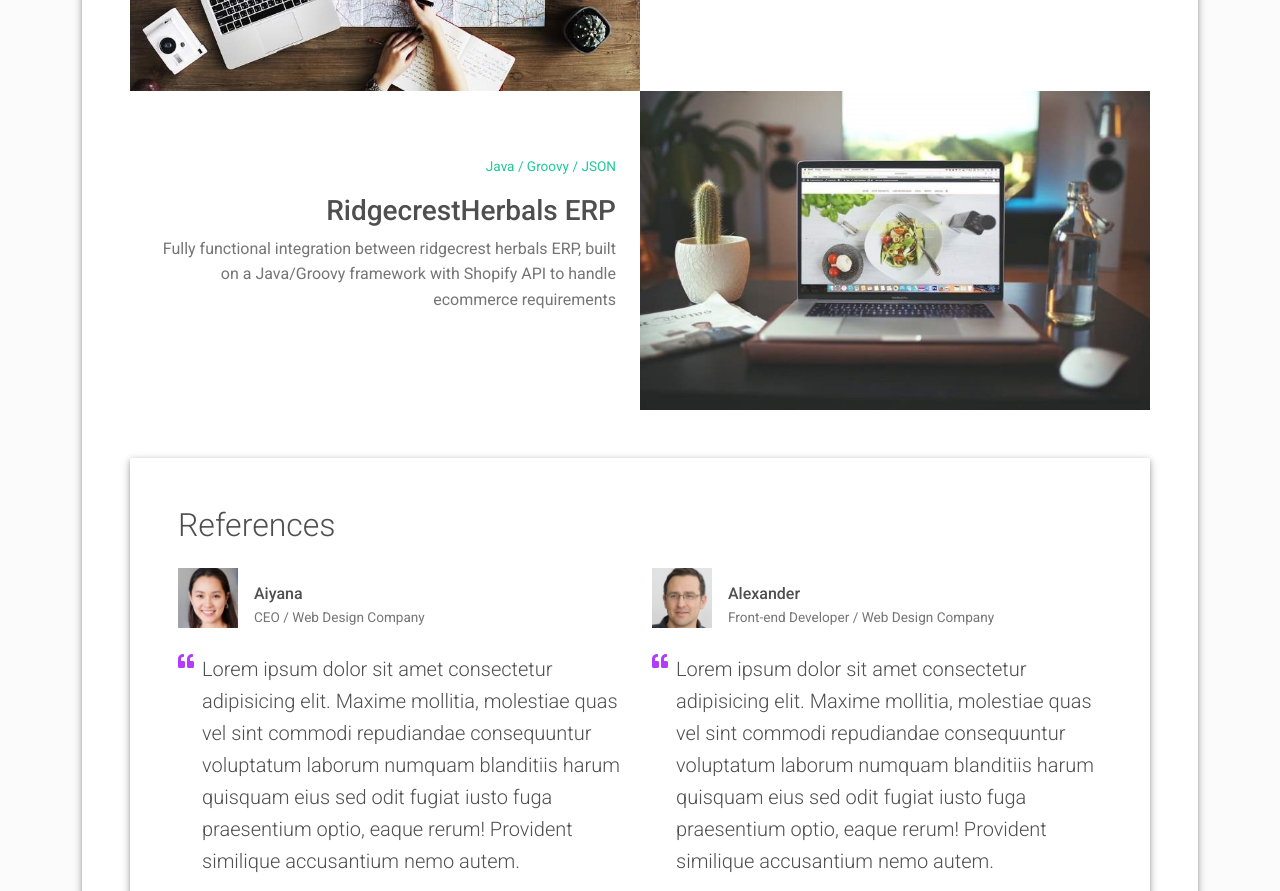
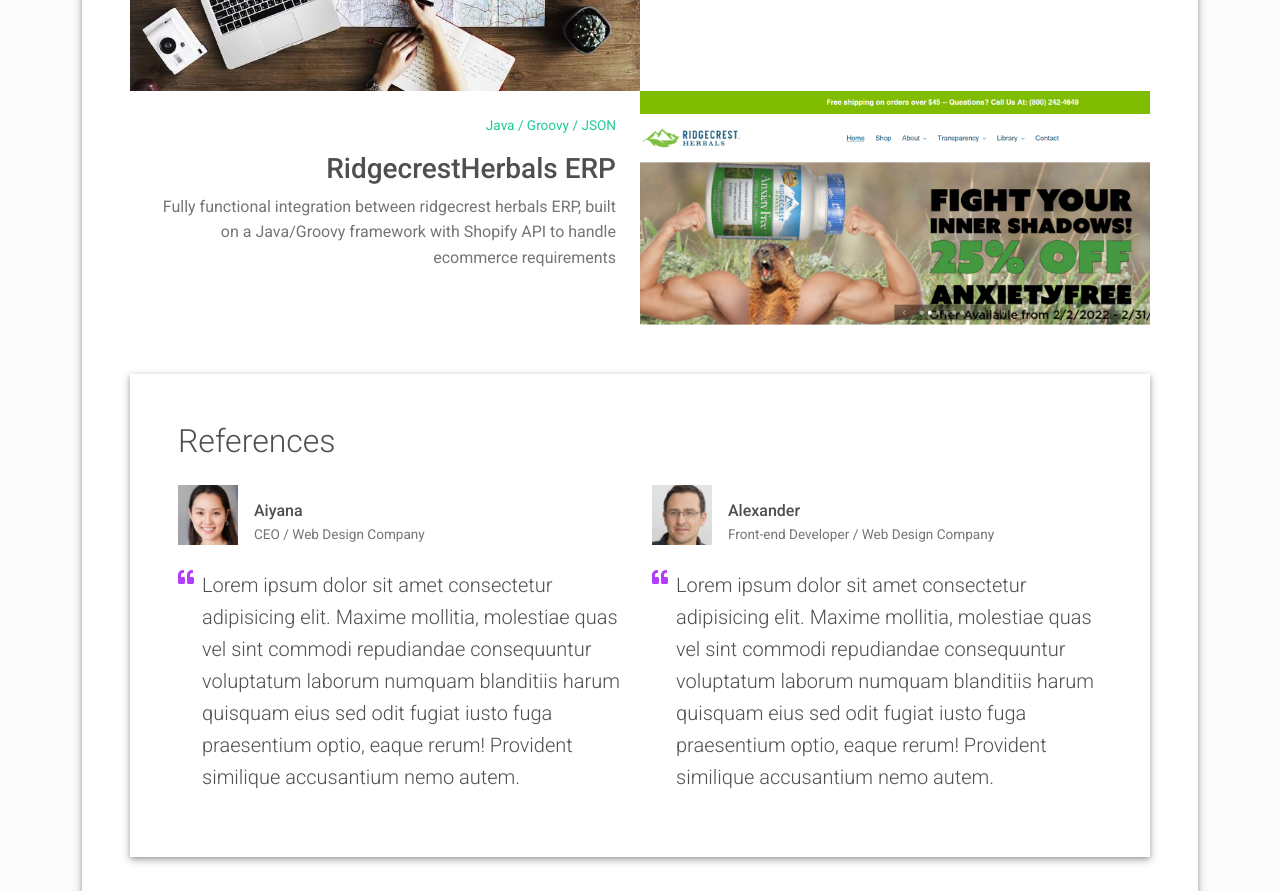
Before and after one commit to SGiraldoZ/personalWebPage, a plain HTML site: page index.html in a window 1280 px wide. Shown: the part 3037-3928 px from the top of the page. Drawn offline with Linux system fonts and the light colour scheme.

```diff
--- a/index.html
+++ b/index.html
@@ -264,7 +264,7 @@
             <p class="text-muted">Fully functional integration between ridgecrest herbals ERP, built on a Java/Groovy framework with Shopify API to handle ecommerce requirements</p>
           </div>
         </div>
-        <div class="col-md-6"><a href="https://www.behance.net/" target="_blank"><img class="img-fluid" src="images/project-2.jpg" width="800" height="500"/></a></div>
+        <div class="col-md-6"><a href="https://www.behance.net/" target="_blank"><img class="img-fluid" src="images/ridgecrest.PNG" width="800" height="500"/></a></div>
       </div>
 
   <div class="shadow-1-strong bg-white my-5 p-5" id="references">
```
Also changed, not shown: images/ridgecrest.PNG (added).
